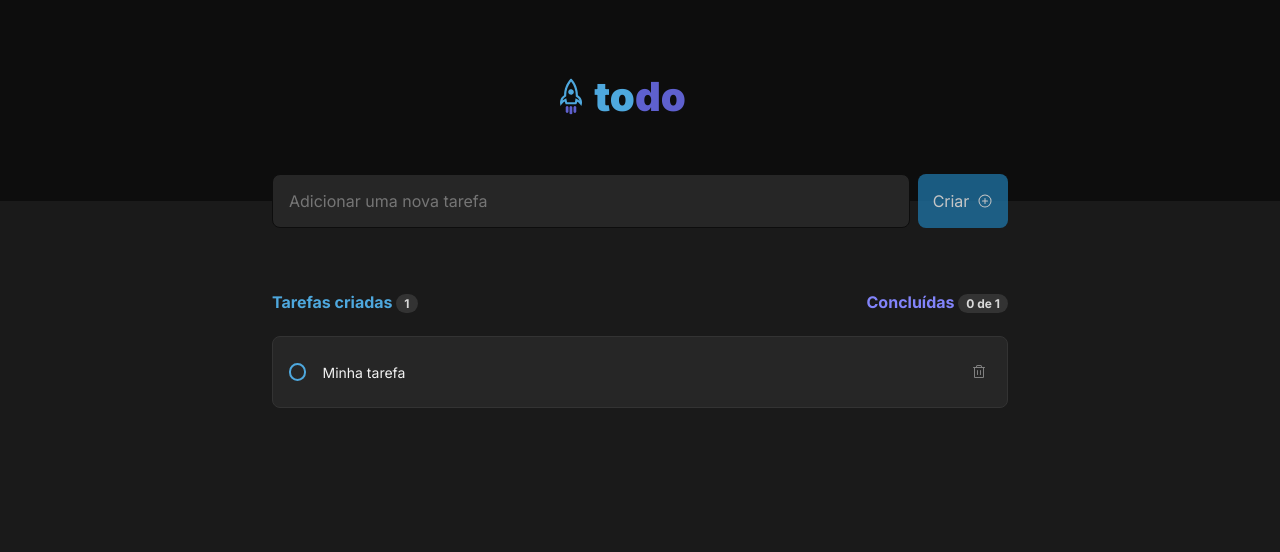
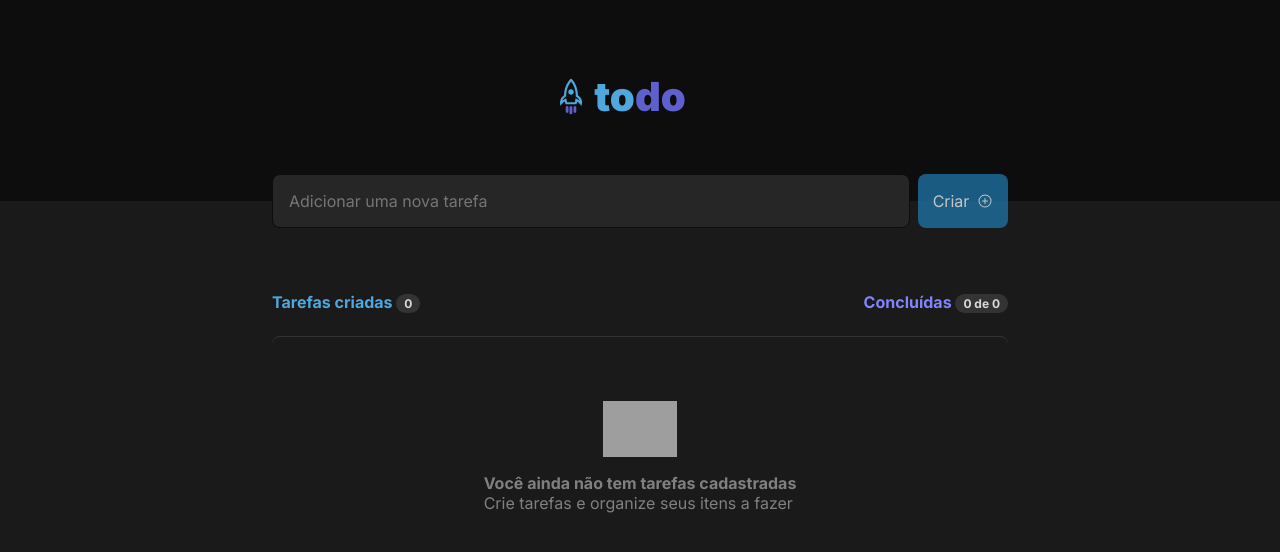
Before and after one commit to PeZunino/01-rocketseat-ignite-react-challenge-todo, a React (Vite) app: page / in a window 1280 px wide. Shown: the top 552 px of the page. Built offline with nearby package versions, Linux system fonts and the light colour scheme; grey boxes are pictures that could not be loaded.

Commit message:
start with empty task list

```diff
--- a/src/App.tsx
+++ b/src/App.tsx
@@ -17,9 +17,7 @@ export interface ITask {
 }
 
 export function App() {
-  const [taskList, setTaskList] = useState<ITask[]>([
-    { description: "Minha tarefa", id: new Date().getTime(), isDone: false },
-  ]);
+  const [taskList, setTaskList] = useState<ITask[]>([]);
   const [inputValue, setInputValue] = useState("");
 
   function handleNewTask() {
```
